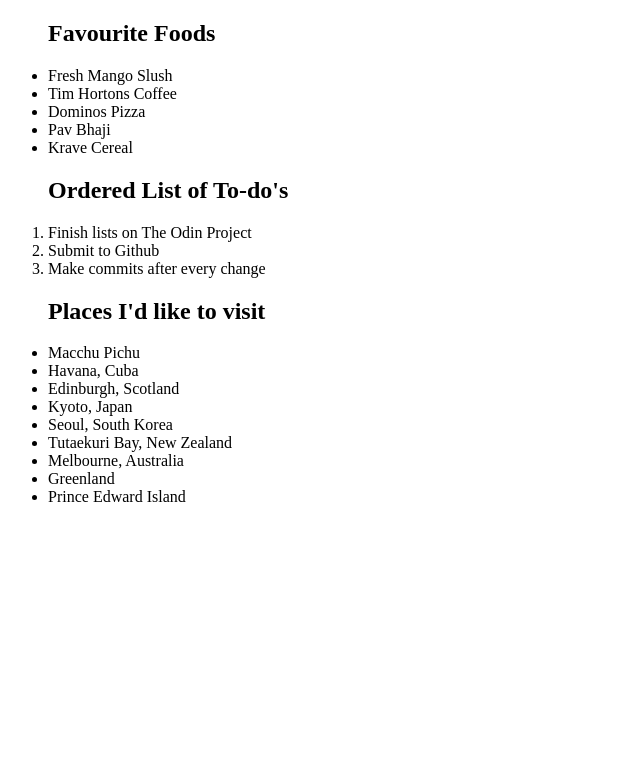
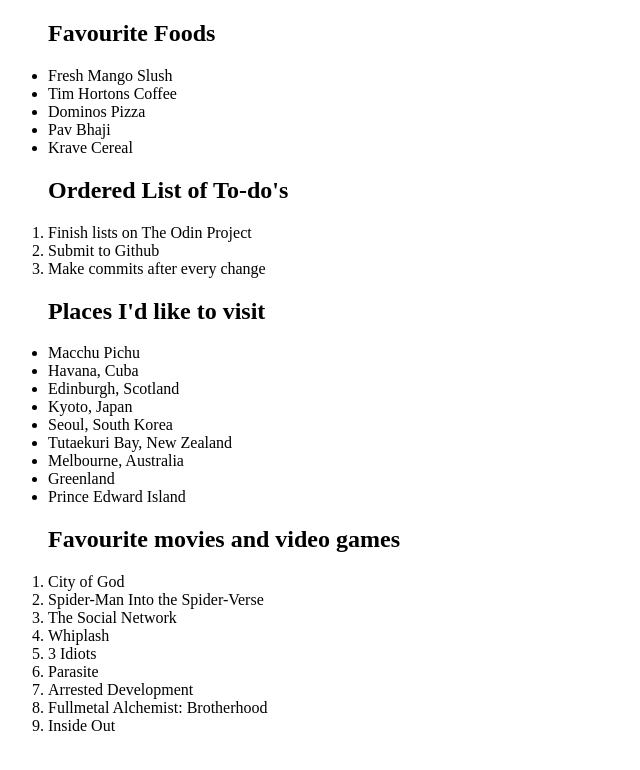
Before and after one commit to open-meadow/odin-fundamentals, a plain HTML site: page lists.html in a window 1280 px wide. Shown: the whole page, without its empty margins (0-640 px from the left). Drawn offline with Linux system fonts and the light colour scheme.

Commit message:
Added favourite movies

```diff
--- a/lists.html
+++ b/lists.html
@@ -41,7 +41,16 @@
 
         <!--Ordered list of favourite movies and video games-->
         <ol>
-            <h2></h2>
+            <h2>Favourite movies and video games</h2>
+            <li>City of God</li>
+            <li>Spider-Man Into the Spider-Verse</li>
+            <li>The Social Network</li>
+            <li>Whiplash</li>
+            <li>3 Idiots</li>
+            <li>Parasite</li>
+            <li>Arrested Development</li>
+            <li>Fullmetal Alchemist: Brotherhood</li>
+            <li>Inside Out</li>
         </ol>
     </body>
 </html>
```
